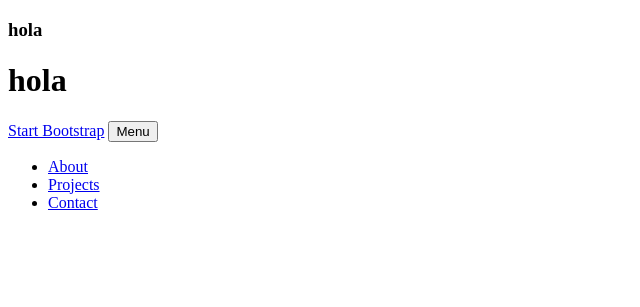
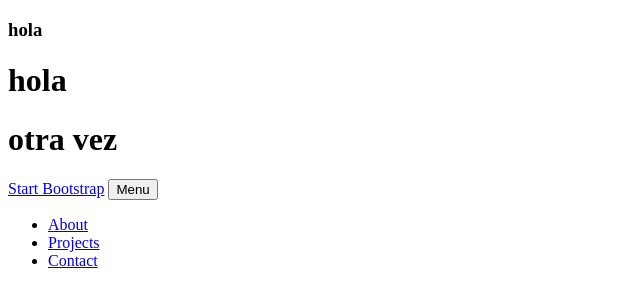
Before and after one commit to ivillamarin/terceraPreEntrega-Villamarin, a Django app: template Proyecto1/AppCoder/templates/AppCoder/inicio.html in a window 1280 px wide. Shown: the top 307 px of the page, without its empty margins (0-640 px from the left). Run offline with Django 4.2, Linux system fonts and the light colour scheme; the template is opened without the code that fills it, so the values that code supplies are empty.

Commit message:
mensaje de confirmacion

```diff
--- a/Proyecto1/AppCoder/templates/AppCoder/inicio.html
+++ b/Proyecto1/AppCoder/templates/AppCoder/inicio.html
@@ -12,6 +12,7 @@
     <!-- header -->
     <h3>hola</h3>
     <h1>hola</h1>
+    <h1> otra vez </h1>
 
     <nav class="navbar navbar-expand-lg navbar-light fixed-top" id="mainNav">
 
```
